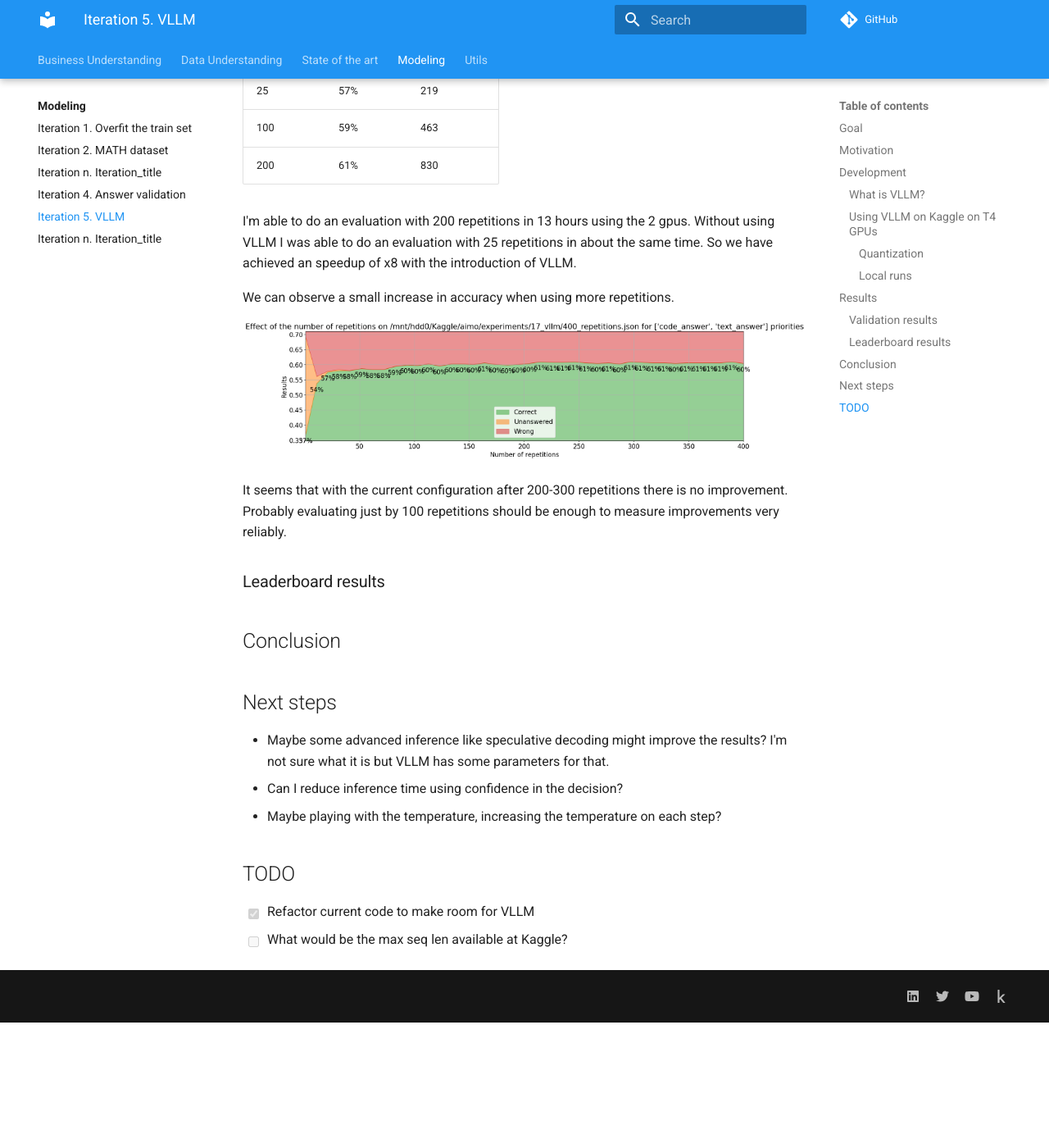
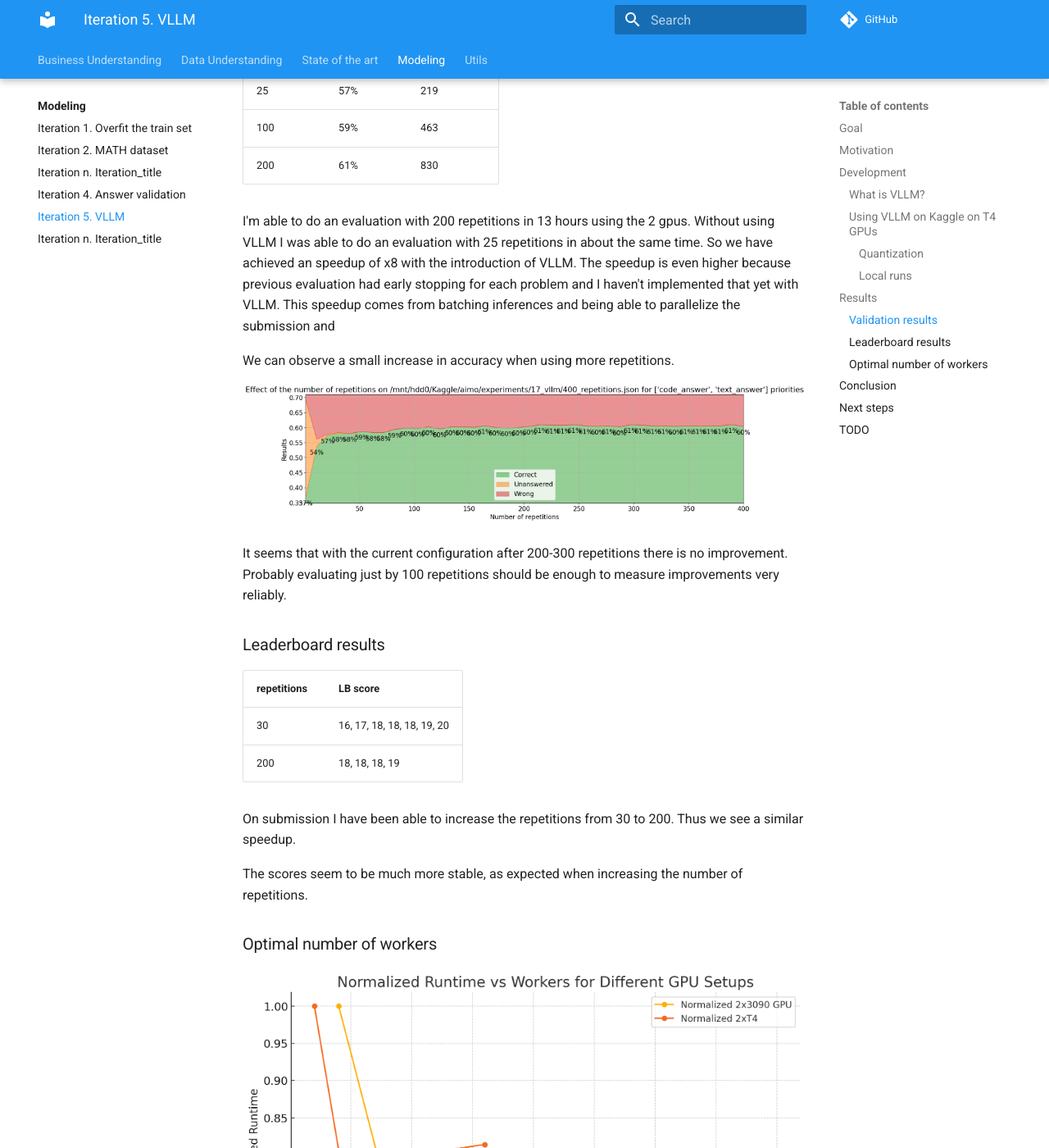
Before and after one commit to ironbar/aimo, an MkDocs documentation site: the page built from docs/modeling/Iteration_05_vllm.md, in a window 1280 px wide and 1400 px high, scrolled down 2016 px. Shown: the whole window at 82% size. Built offline with MkDocs 1.6.1 and Material for MkDocs 9.7.7, drawn with Linux system fonts in a browser that asks for light colours; comment, search, counter and statistics services are not loaded; before the commit the page ends 3263 px from its top, so only the background shows below that; some of the changed text lies outside the part shown.

Commit message:
end of iteration 5

```diff
--- a/docs/modeling/Iteration_05_vllm.md
+++ b/docs/modeling/Iteration_05_vllm.md
@@ -86,7 +86,10 @@
 
 I'm able to do an evaluation with 200 repetitions in 13 hours using the 2 gpus. Without
 using VLLM I was able to do an evaluation with 25 repetitions in about the same time.
-So we have achieved an speedup of x8 with the introduction of VLLM.
+So we have achieved an speedup of x8 with the introduction of VLLM. The speedup is even
+higher because previous evaluation had early stopping for each problem and I haven't implemented
+that yet with VLLM.
+This speedup comes from batching inferences and being able to parallelize the submission and
 
 We can observe a small increase in accuracy when using more repetitions.
 
@@ -97,12 +100,34 @@
 
 ### Leaderboard results
 
+| repetitions | LB score                    |
+|-------------|-----------------------------|
+| 30          | 16, 17, 18, 18, 18, 19, 20  |
+| 200         | 18, 18, 18, 19              |
+
+On submission I have been able to increase the repetitions from 30 to 200. Thus we see a similar
+speedup.
+
+The scores seem to be much more stable, as expected when increasing the number of repetitions.
+
+### Optimal number of workers
+
+![](res/2024-06-12-12-17-49.png)
+
+For Kaggle 30 workers will be fine, maybe 20 even better if I implement early stopping.
+
+My PC is more powerful and 80 workers is a good choice.
+
 ## Conclusion
+
+I have been able to speedup inference with a factor higher than x8, but the LB scores haven't improved.
+
+They seem to be much more stable, but around 18 problems solved.
 
 ## Next steps
 
 - Maybe some advanced inference like speculative decoding might improve the results? I'm not sure what it is but VLLM has some parameters for that.
-- Can I reduce inference time using confidence in the decision?
+- Can I reduce inference time using early stopping confidence in the decision? Probably, but that is not expected to bring improvements.
 - Maybe playing with the temperature, increasing the temperature on each step?
 
 ## TODO
```
Also changed, not shown: docs/modeling/res/2024-06-12-12-17-49.png (added).
